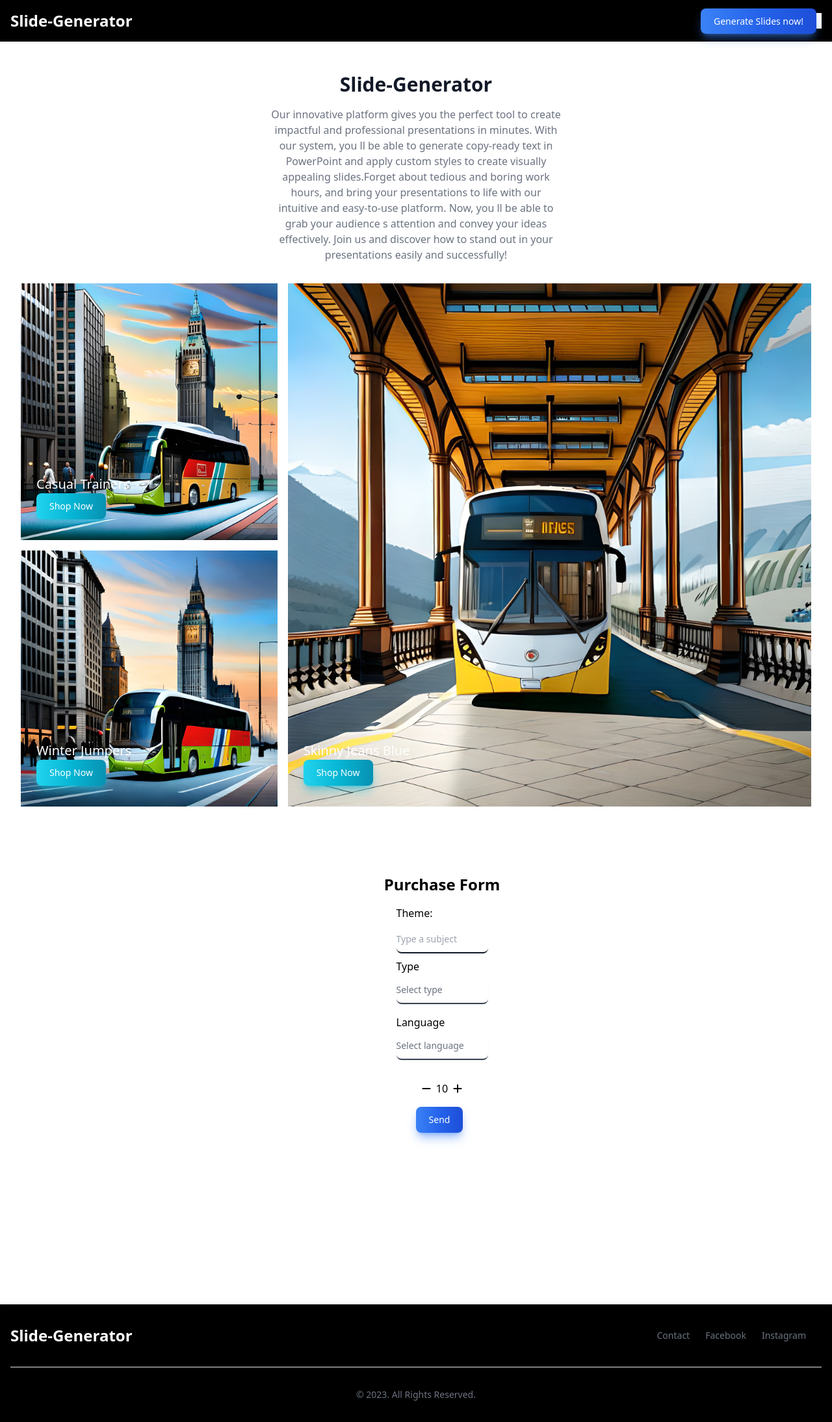
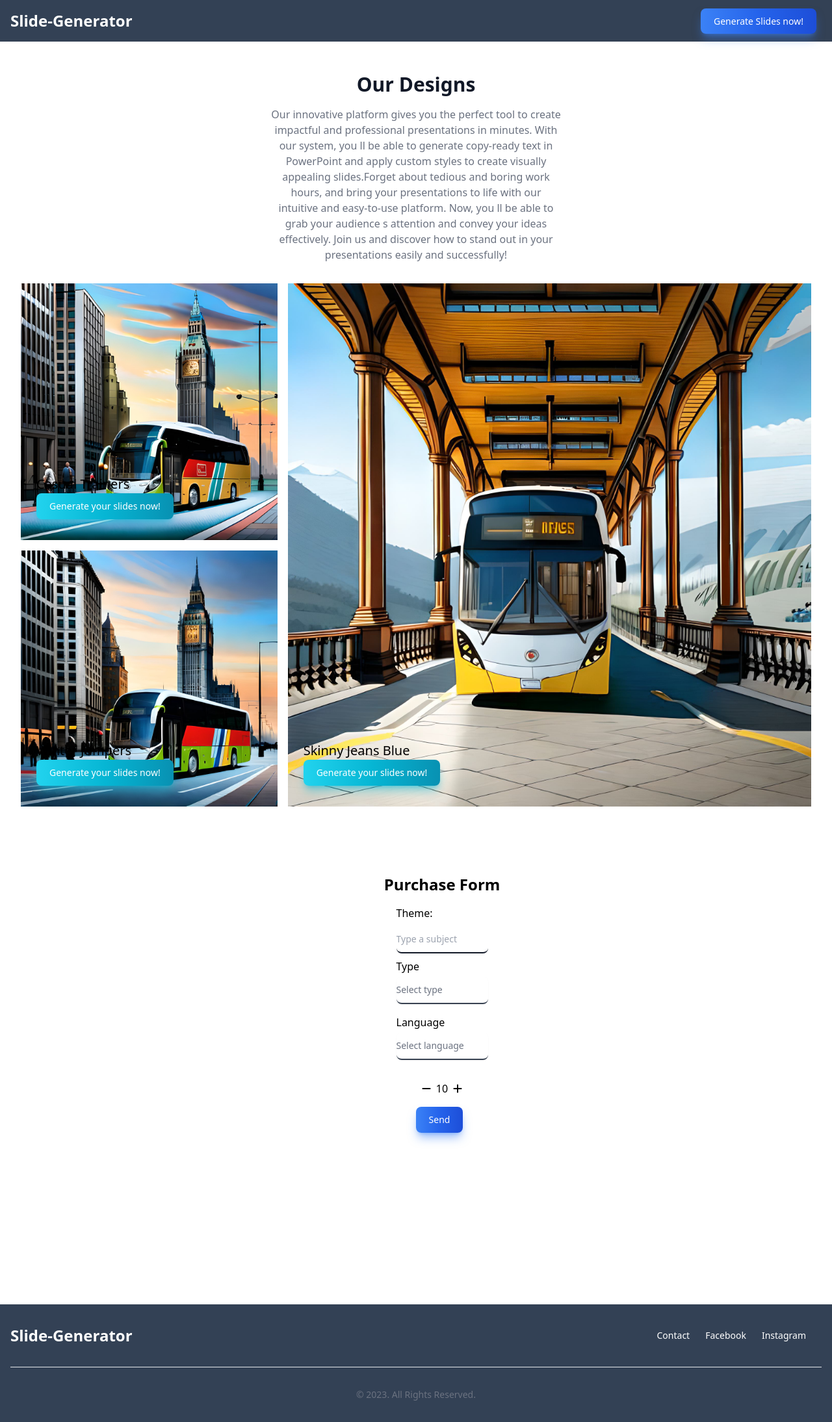
Before and after one commit to Francisco-Amador/Slide-Generator-App, a Next.js app in the folder slide-generator/: page / in a window 1280 px wide. Shown: the whole page at 65% size. Built offline with nearby package versions, Linux system fonts and the light colour scheme.

Commit message:
[ADD id in ParametersForm]
An id was added to that component so that in the Header and the productSection links you can reach ParametersForm.

```diff
--- a/slide-generator/src/Layout/Layout.tsx
+++ b/slide-generator/src/Layout/Layout.tsx
@@ -1,4 +1,4 @@
-import Footer from "@/root/components/Footer/Footer";
+import Footer from "@/root/components/footer/Footer";
 import NavBar from "@/root/components/NavBar/NavBar";
 import ProductSection from "@/root/components/product-info/ProductSection";
 import { ReactNode } from "react";
--- a/slide-generator/src/root/components/Footer/Footer.tsx
+++ b/slide-generator/src/root/components/Footer/Footer.tsx
@@ -2,13 +2,13 @@ import Link from "next/link";
 import Image from "next/image";
 export default function Footer() {
     return (
-        <footer className="bg-black  shadow dark:bg-gray-900">
+        <footer className="bg-slate-700  shadow dark:bg-gray-900">
             <div className="w-full max-w-screen-xl mx-auto p-4 md:py-8">
                 <div className="sm:flex sm:items-center sm:justify-between">
                     <div className="flex items-center mb-4 sm:mb-0">
                         <span className="self-center text-2xl font-semibold whitespace-nowrap text-white">Slide-Generator</span>
                     </div>
-                    <ul className="flex flex-wrap items-center mb-6 text-sm font-medium text-gray-500 sm:mb-0 dark:text-gray-400">
+                    <ul className="flex flex-wrap items-center mb-6 text-sm font-medium text-white sm:mb-0 dark:text-gray-400">
                         <li>
                             <Link href="#" className="mr-4 hover:underline md:mr-6 ">Contact</Link>
                         </li>
--- a/slide-generator/src/root/components/NavBar/NavBar.tsx
+++ b/slide-generator/src/root/components/NavBar/NavBar.tsx
@@ -1,7 +1,7 @@
 import Link from "next/link";
 export default function NavBar() {
     return (
-            <nav className="bg-black border-gray-200 dark:bg-gray-900">
+            <nav className="bg-slate-700 border-gray-200 dark:bg-gray-900">
                 <div className="max-w-screen-xl flex flex-wrap items-center justify-between mx-auto p-4">
                     <div className="flex items-center">
                         <span className="self-center text-2xl font-semibold whitespace-nowrap text-white">
@@ -9,10 +9,10 @@ export default function NavBar() {
                         </span>
                     </div>
                     <div className="hidden w-full md:block md:w-auto">
-                        <ul className="font-medium flex flex-col p-4 md:p-0 mt-4 border   md:flex-row md:space-x-8 md:mt-0 md:border-0 md:bg-white dark:bg-gray-800 md:dark:bg-gray-900 dark:border-gray-700">
+                        <ul className="font-medium flex flex-col p-4 md:p-0 mt-4 border   md:flex-row md:space-x-8 md:mt-0 md:border-0  dark:bg-gray-800 md:dark:bg-gray-900 dark:border-gray-700">
                             <li className="">
                                 <Link
-                                    href="#"
+                                    href={"#parametersForm"}
                                     className="text-white bg-gradient-to-r from-blue-500 via-blue-600 to-blue-700 hover:bg-gradient-to-br focus:ring-4 focus:outline-none focus:ring-blue-300 dark:focus:ring-blue-800 shadow-lg shadow-blue-500/50 dark:shadow-lg dark:shadow-blue-800/80 font-medium rounded-lg text-sm px-5 py-2.5 text-center mr-2 mb-2 "
                                     aria-current="page"
                                 >
--- a/slide-generator/src/root/components/gpt-generator/ParametersForm.tsx
+++ b/slide-generator/src/root/components/gpt-generator/ParametersForm.tsx
@@ -34,11 +34,12 @@ export default function ParametersForm() {
 
     const onSubmit = (values: FormValues) => {
         const { theme, type, language } = values;
-        const propmt = "Necesito exactamente "+subThemesNumber+" subtemas sobre "+theme.toUpperCase()+" de tipo "+type.toUpperCase()+" en el idioma "+language+", solamente los subtemas, deben ir separados por &, sin introducción ni conclusión, sin en listar ni enumerar, sin mensaje al inicio. No quiero la respuesta en formato lista. No quiero que salgan acompañados de números al inicio."
+        const propmt = "Necesito exactamente " + subThemesNumber + " subtemas sobre " + theme.toUpperCase() + " de tipo " + type.toUpperCase() + " en el idioma " + language + ", solamente los subtemas, deben ir separados por &, sin introducción ni conclusión, sin en listar ni enumerar, sin mensaje al inicio. No quiero la respuesta en formato lista. No quiero que salgan acompañados de números al inicio."
         console.log(propmt, "000000000000000000000000000000")
         setSlideContextPrompt(propmt);
     }
     return (
+        <div id="parametersForm">
             <Formik initialValues={initialValues} validationSchema={paramsMessage} onSubmit={onSubmit}>
                 <div className=" flex flex-col justify-center items-center w-full p-4 h-auto mb-60 m-10">
                     <h1 className="text-2xl font-bold mb-4 text-center">Purchase Form</h1>
@@ -65,5 +66,7 @@ export default function ParametersForm() {
                     </Form>
                 </div>
             </Formik>
+        </div>
+
     );
 }
--- a/slide-generator/src/root/components/index.ts
+++ b/slide-generator/src/root/components/index.ts
@@ -1,4 +1,4 @@
-export * from './Footer';
+export * from './footer';
 export * from './formik';
 export * from './gpt-generator';
 export * from './NavBar';
--- a/slide-generator/src/root/components/product-info/ProductSection.tsx
+++ b/slide-generator/src/root/components/product-info/ProductSection.tsx
@@ -25,7 +25,7 @@ export default function ProductSection() {
         <section>
             <div className="max-w-screen-xl px-4 py-8 mx-auto sm:px-6 sm:py-12 lg:px-8">
                 <header className="text-center">
-                    <h2 className="text-xl font-bold text-gray-900 sm:text-3xl">Slide-Generator</h2>
+                    <h2 className="text-xl font-bold text-gray-900 sm:text-3xl">Our Designs</h2>
 
                     <p className="max-w-md mx-auto mt-4 text-gray-500">
                         Our innovative platform gives you the perfect tool to create impactful and professional presentations in minutes. With our system, you ll be able to generate copy-ready text in PowerPoint and apply custom styles to create visually appealing slides.Forget about tedious and boring work hours, and bring your presentations to life with our intuitive and easy-to-use platform. Now, you ll be able to grab your audience s attention and convey your ideas effectively. Join us and discover how to stand out in your presentations easily and successfully!
@@ -44,10 +44,9 @@ export default function ProductSection() {
                                     className="object-cover w-full transition duration-500 aspect-square group-hover:opacity-90"
                                 />
 
-                                <div className="absolute inset-0 flex flex-col items-start justify-end p-6">
-                                    <h3 className="text-xl font-medium text-white">{product.title}</h3>
-
-                                    <button className="text-white bg-gradient-to-r from-cyan-400 via-cyan-500 to-cyan-600 hover:bg-gradient-to-br focus:ring-4 focus:outline-none focus:ring-cyan-300 dark:focus:ring-cyan-800 shadow-lg shadow-cyan-500/50 dark:shadow-lg dark:shadow-cyan-800/80 font-medium rounded-lg text-sm px-5 py-2.5 text-center mr-2 mb-2">Shop Now</button>
+                                <div className="rounded-lg  absolute inset-0 flex flex-col items-start justify-end p-6">
+                                    <h3 className="text-xl font-medium text-black">{product.title}</h3>
+                                    <Link href={"#parametersForm"} className="text-white bg-gradient-to-r from-cyan-400 via-cyan-500 to-cyan-600 hover:bg-gradient-to-br focus:ring-4 focus:outline-none focus:ring-cyan-300 dark:focus:ring-cyan-800 shadow-lg shadow-cyan-500/50 dark:shadow-lg dark:shadow-cyan-800/80 font-medium rounded-lg text-sm px-5 py-2.5 text-center mr-2 mb-2">Generate your slides now!</Link>
                                 </div>
                             </Link>
                         </li>
```
Lines whose indentation alone changed are shown as unchanged.
